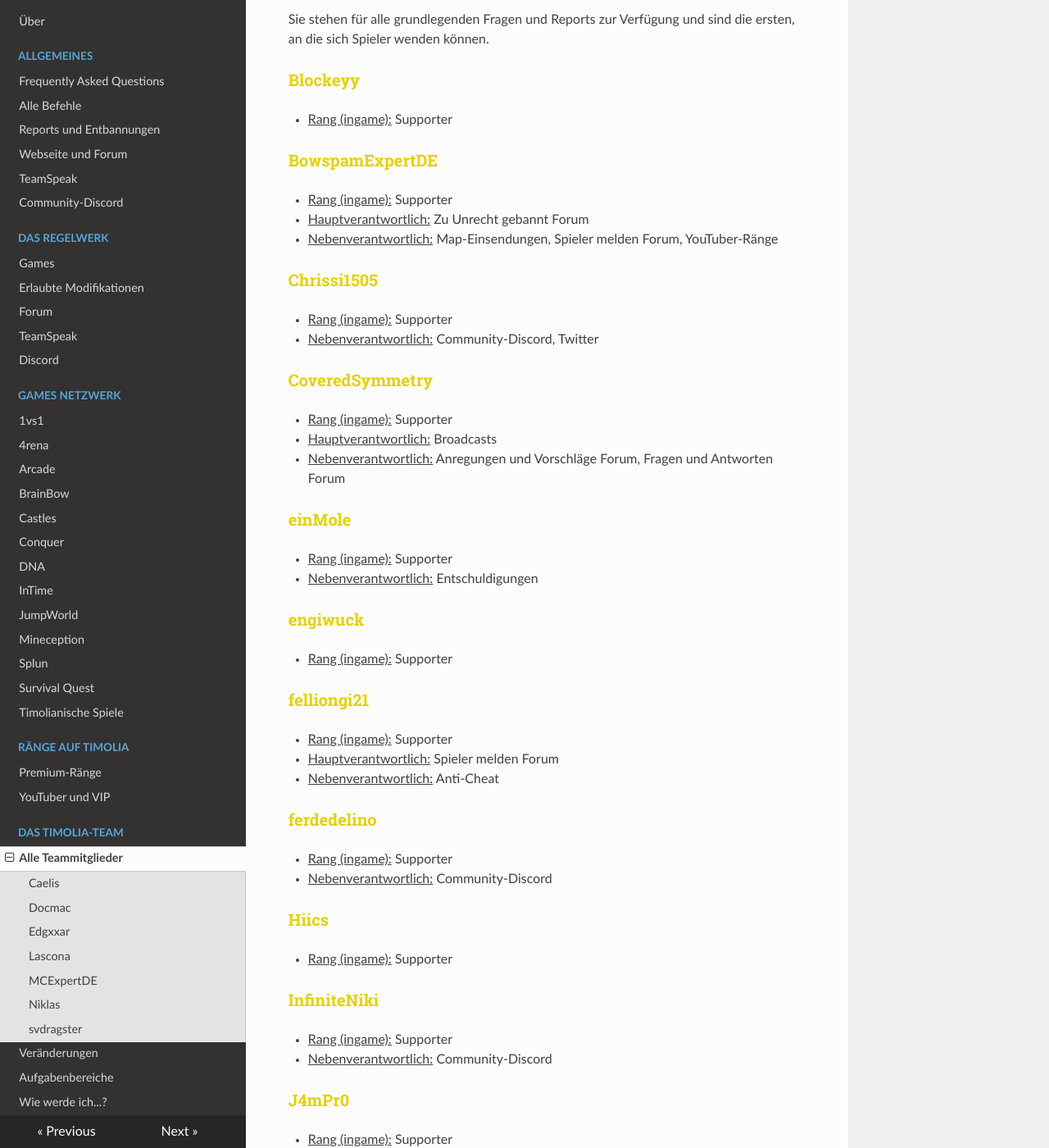
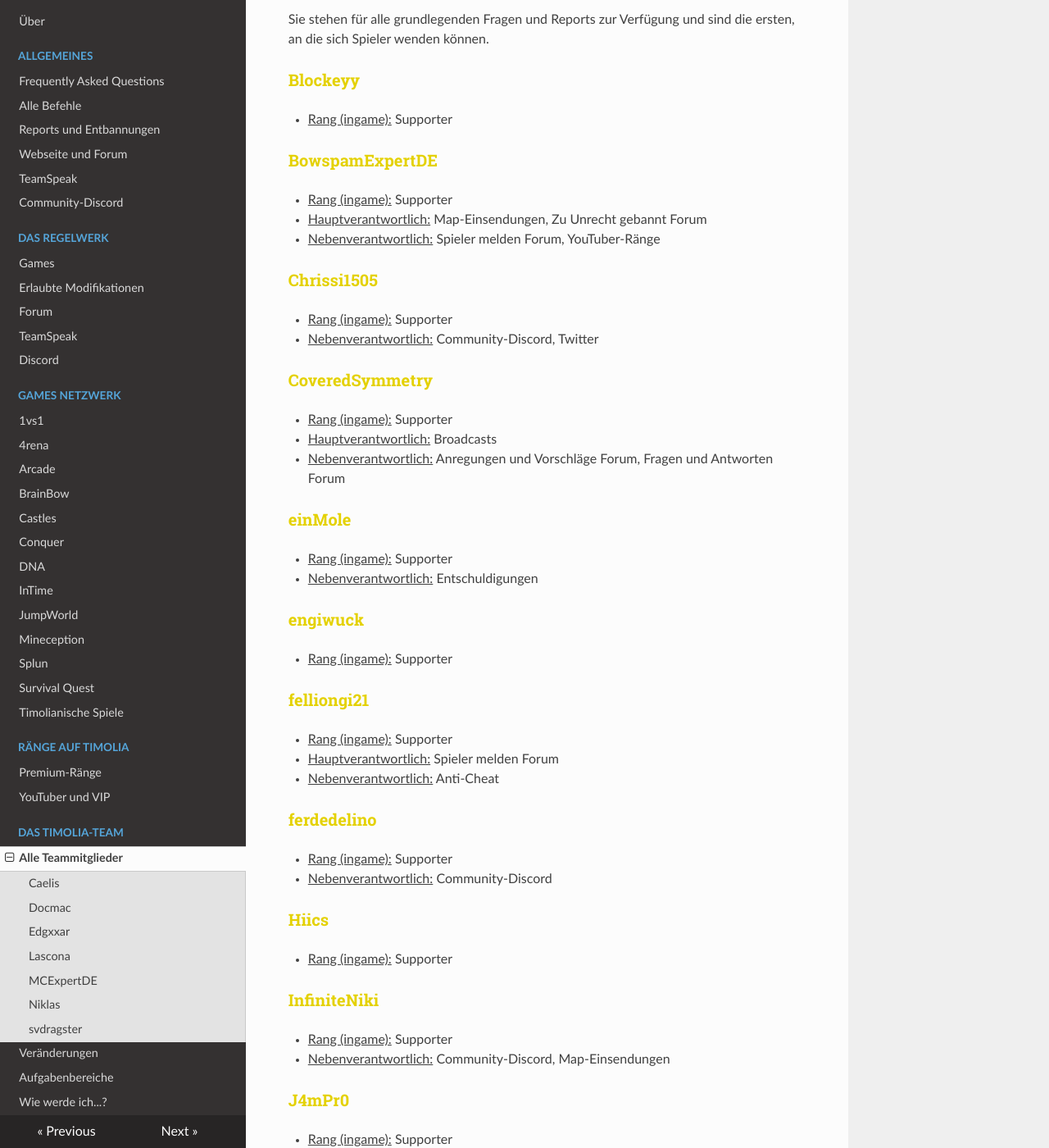
Before and after one commit to TimoliaDE/HowTo, an MkDocs documentation site: the page built from docs/team/members.md, in a window 1280 px wide and 1400 px high, scrolled down 3743 px. Shown: the whole window at 82% size. Built offline with MkDocs 1.6.1, drawn with Linux system fonts in a browser that asks for light colours; nearby versions of some CDN libraries; old or Windows-style settings are respelled for this version of MkDocs; some of the changed text lies outside the part shown.

Commit message:
Update members.md

```diff
--- a/docs/team/members.md
+++ b/docs/team/members.md
@@ -119,8 +119,8 @@ Sie stehen für alle grundlegenden Fragen und Reports zur Verfügung und sind di
 
 ### <strong><span style="color:#E4D100">BowspamExpertDE</span></strong>
 - <u>Rang (ingame):</u> Supporter
-- <u>Hauptverantwortlich:</u> Zu Unrecht gebannt Forum
-- <u>Nebenverantwortlich:</u> Map-Einsendungen, Spieler melden Forum, YouTuber-Ränge
+- <u>Hauptverantwortlich:</u> Map-Einsendungen, Zu Unrecht gebannt Forum
+- <u>Nebenverantwortlich:</u> Spieler melden Forum, YouTuber-Ränge
 
 ### <strong><span style="color:#E4D100">Chrissi1505</span></strong>
 - <u>Rang (ingame):</u> Supporter
@@ -152,10 +152,11 @@ Sie stehen für alle grundlegenden Fragen und Reports zur Verfügung und sind di
 
 ### <strong><span style="color:#E4D100">InfiniteNiki</span></strong>
 - <u>Rang (ingame):</u> Supporter
-- <u>Nebenverantwortlich:</u> Community-Discord
+- <u>Nebenverantwortlich:</u> Community-Discord, Map-Einsendungen
 
 ### <strong><span style="color:#E4D100">J4mPr0</span></strong>
 - <u>Rang (ingame):</u> Supporter
+- <u>Nebenverantwortlich:</u> Map-Einsendungen
 
 ### <strong><span style="color:#E4D100">Liisa</span></strong>
 - <u>Rang (ingame):</u> Supporterin
```
